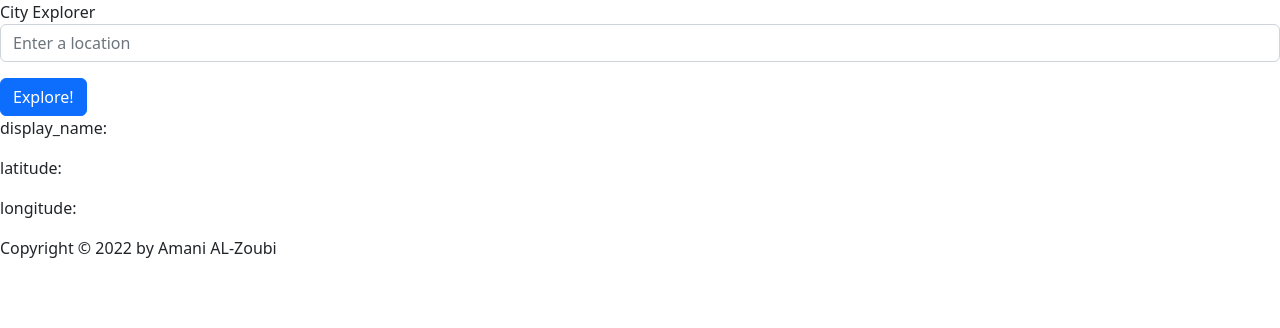
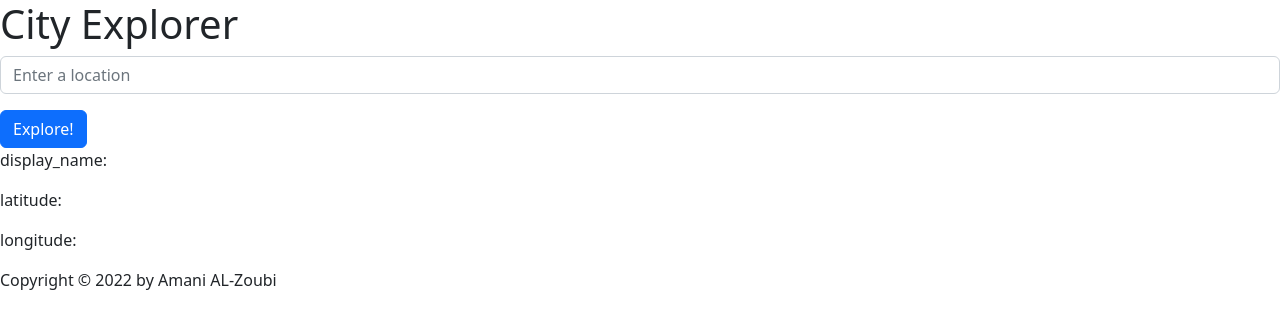
Before and after one commit to amani51/city-explorer, a React (Create React App) app: page / in a window 1280 px wide. Shown: the top 328 px of the page. Built offline with nearby package versions, Linux system fonts and the light colour scheme.

Commit message:
updateReadMe

```diff
--- a/src/components /header.js
+++ b/src/components /header.js
@@ -6,7 +6,7 @@ class Header extends React.Component{
     return (
       <>
       <header>
-        City Explorer
+       <h1>City Explorer</h1>
       </header>
       </>
     )
```
